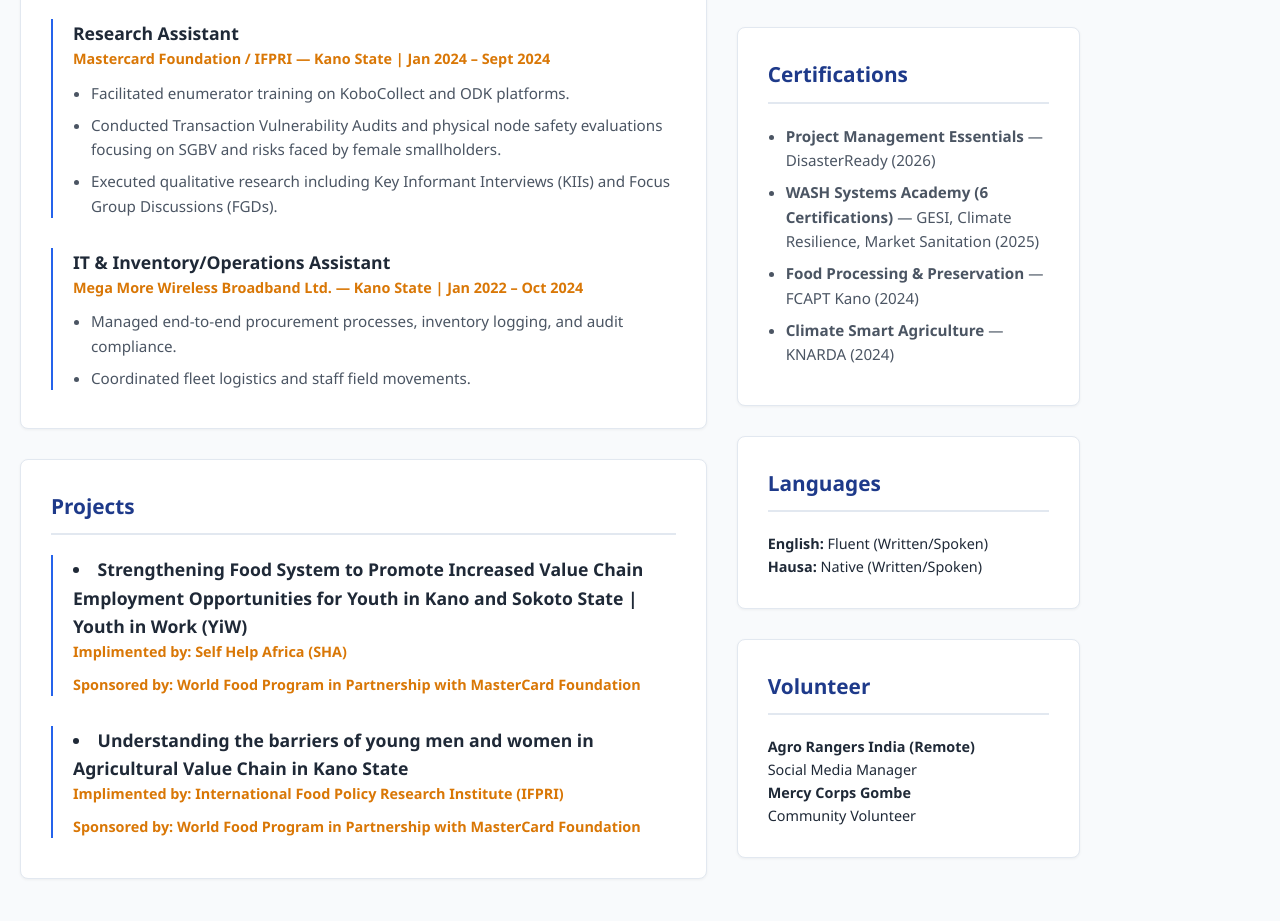
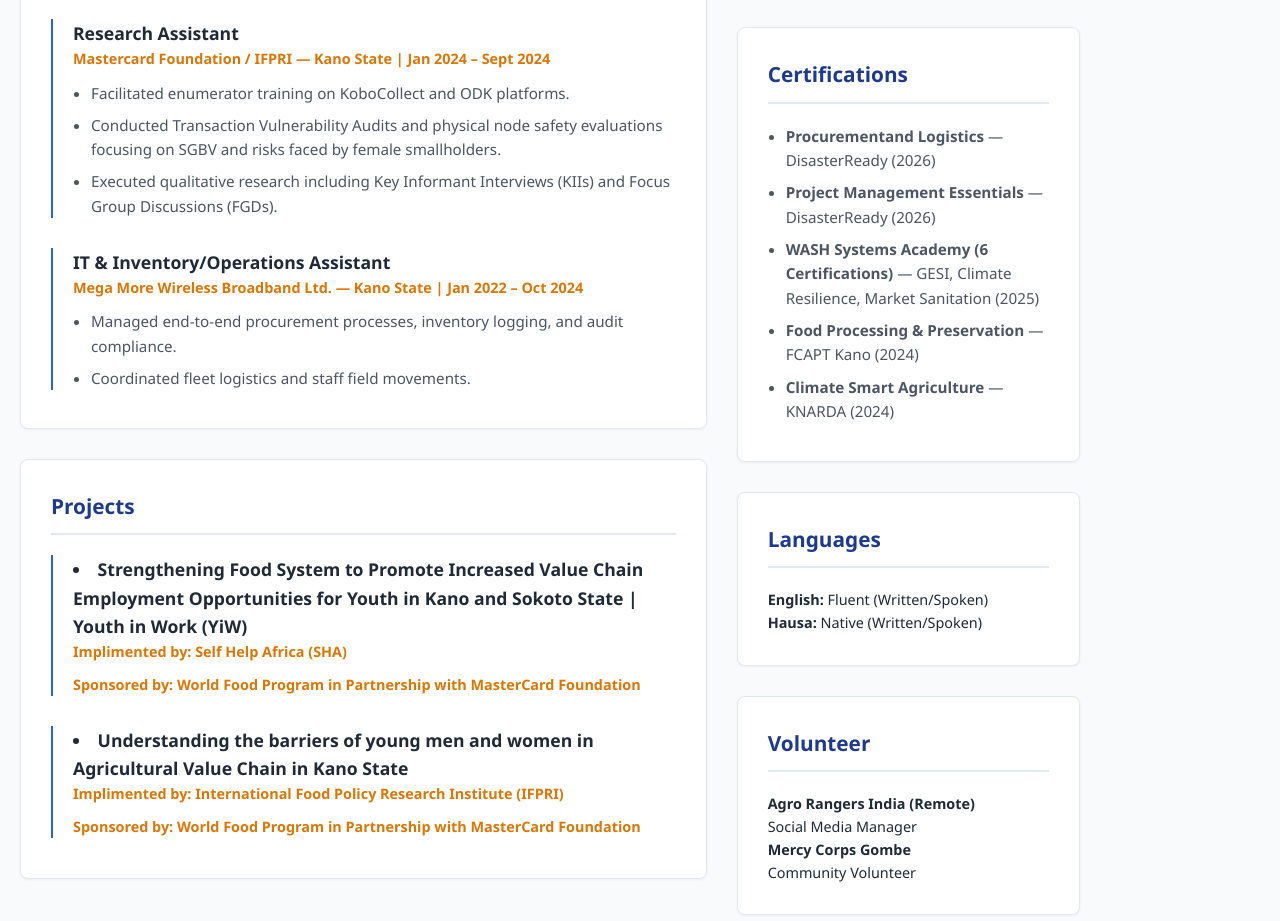
Before and after one commit to Yakszy/yaks.github.io, a plain HTML site: page index.html in a window 1280 px wide. Shown: the part 1287-2208 px from the top of the page. Drawn offline with Linux system fonts and the light colour scheme.

Commit message:
Update index.html

```diff
--- a/index.html
+++ b/index.html
@@ -191,6 +191,7 @@
             <section class="card">
                 <h2 class="card-title">Certifications</h2>
                 <ul class="bullet-list" style="font-size:0.88rem;">
+                    <li><strong>Procurementand Logistics</strong> — DisasterReady (2026)</li>
                     <li><strong>Project Management Essentials</strong> — DisasterReady (2026)</li>
                     <li><strong>WASH Systems Academy (6 Certifications)</strong> — GESI, Climate Resilience, Market Sanitation (2025)</li>
                     <li><strong>Food Processing & Preservation</strong> — FCAPT Kano (2024)</li>
```
